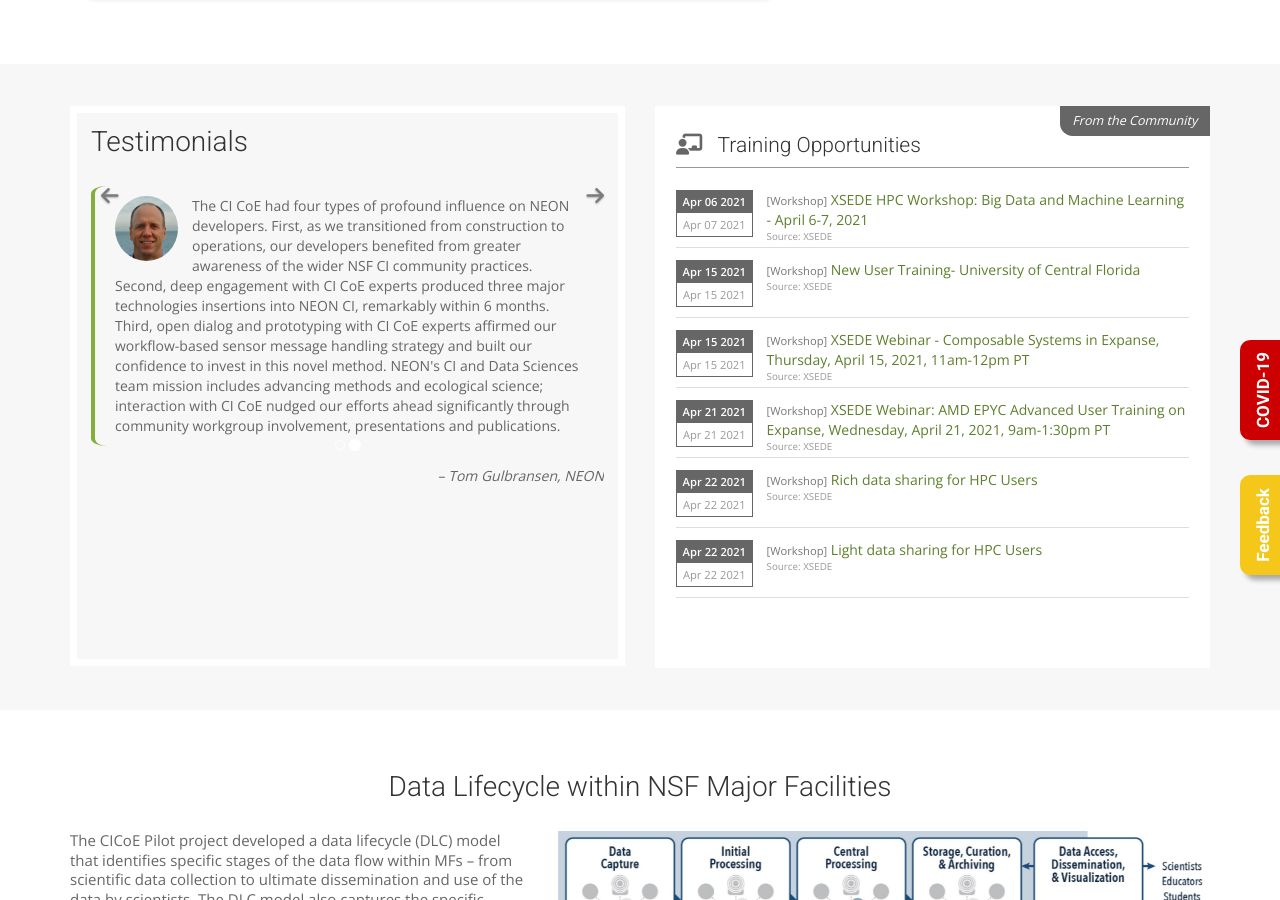
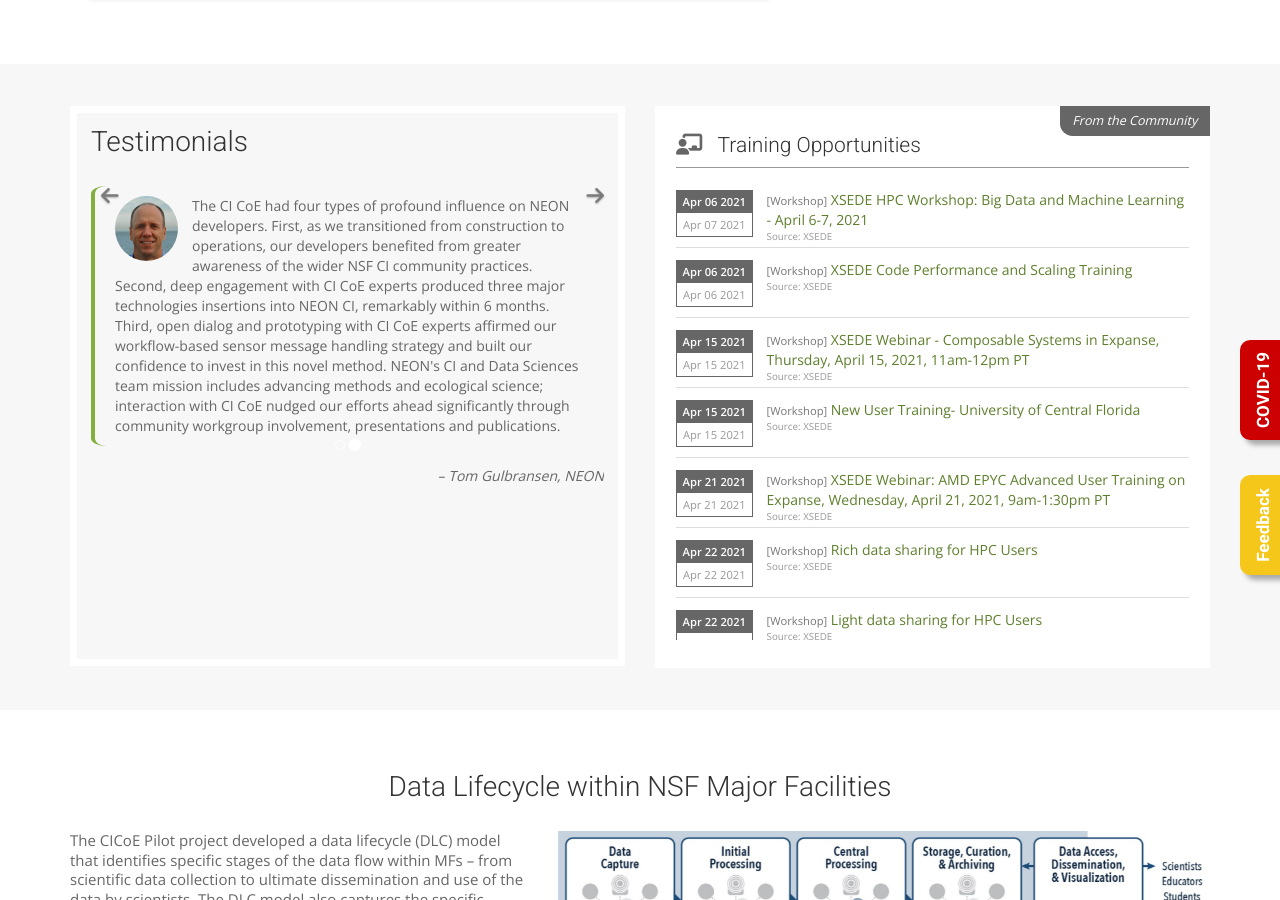
Before and after one commit to cicoe/cicoe.github.io, a Jekyll site: the page built from index.html, in a window 1280 px wide and 900 px high, scrolled down 1169 px. Built offline with Jekyll 4.4.1, drawn with Linux system fonts in a browser that asks for light colours; nearby versions of some CDN libraries; some web fonts are replaced; comment, search, counter and statistics services are not loaded.

Commit message:
updated training events

```diff
--- a/_data/training_opportunities.yml
+++ b/_data/training_opportunities.yml
@@ -6,12 +6,12 @@
   title: 'XSEDE HPC Workshop: Big Data and Machine Learning - April 6-7, 2021'
   website: "https://www.xsede.org/web/xup/course-calendar/-/training-user/class/2313/session/3973/register"
 - categroy: Workshop
-  end_date: April 15, 2021
+  end_date: April 06, 2021
   source: XSEDE
-  start_date: April 15, 2021
+  start_date: April 06, 2021
   time: ''
-  title: New User Training- University of Central Florida
-  website: "https://www.xsede.org/web/xup/course-calendar/-/training-user/class/2303/session/3963/register"
+  title: XSEDE Code Performance and Scaling Training
+  website: "https://www.xsede.org/web/xup/course-calendar/-/training-user/class/2332/session/3993/register"
 - categroy: Workshop
   end_date: April 15, 2021
   source: XSEDE
@@ -20,6 +20,13 @@
   title: XSEDE Webinar - Composable Systems in Expanse, Thursday, April 15, 2021,
     11am-12pm PT
   website: "https://www.xsede.org/web/xup/course-calendar/-/training-user/class/2314/session/3974/register"
+- categroy: Workshop
+  end_date: April 15, 2021
+  source: XSEDE
+  start_date: April 15, 2021
+  time: ''
+  title: New User Training- University of Central Florida
+  website: "https://www.xsede.org/web/xup/course-calendar/-/training-user/class/2303/session/3963/register"
 - categroy: Workshop
   end_date: April 21, 2021
   source: XSEDE
```
